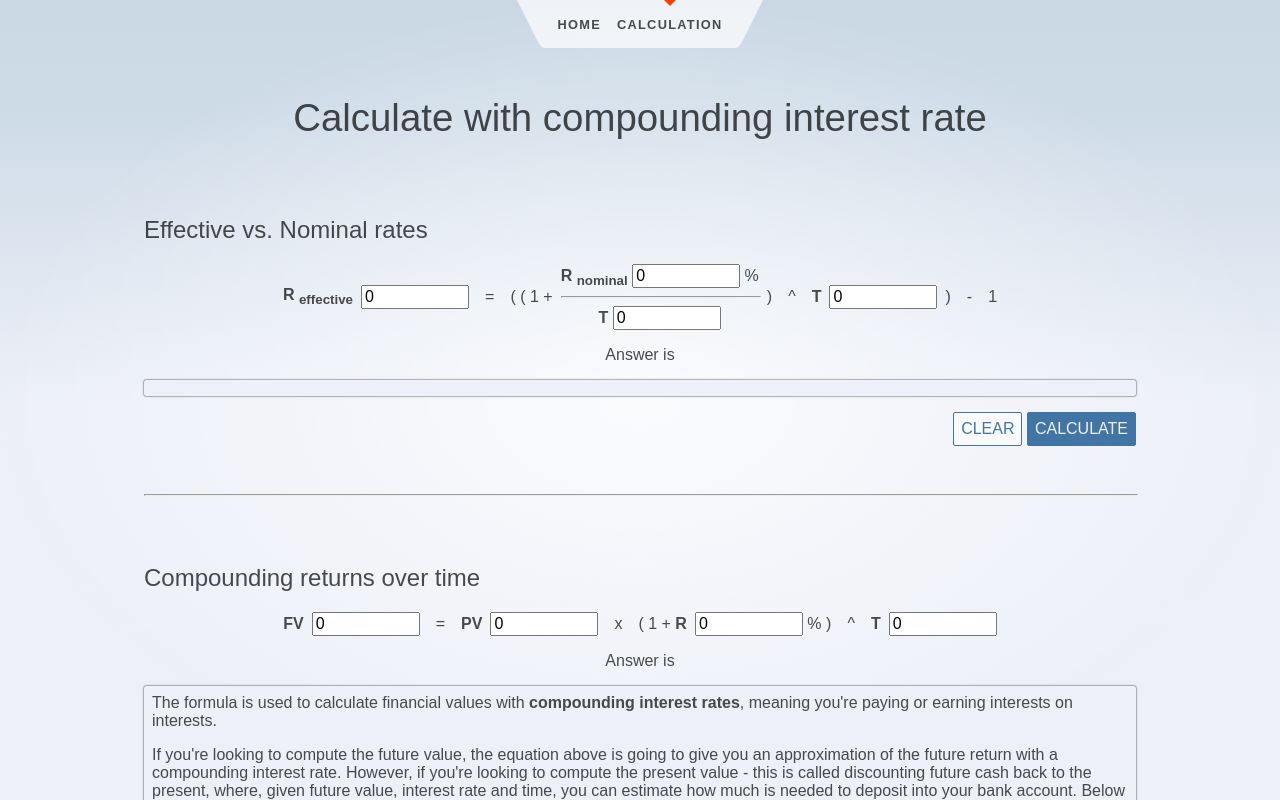
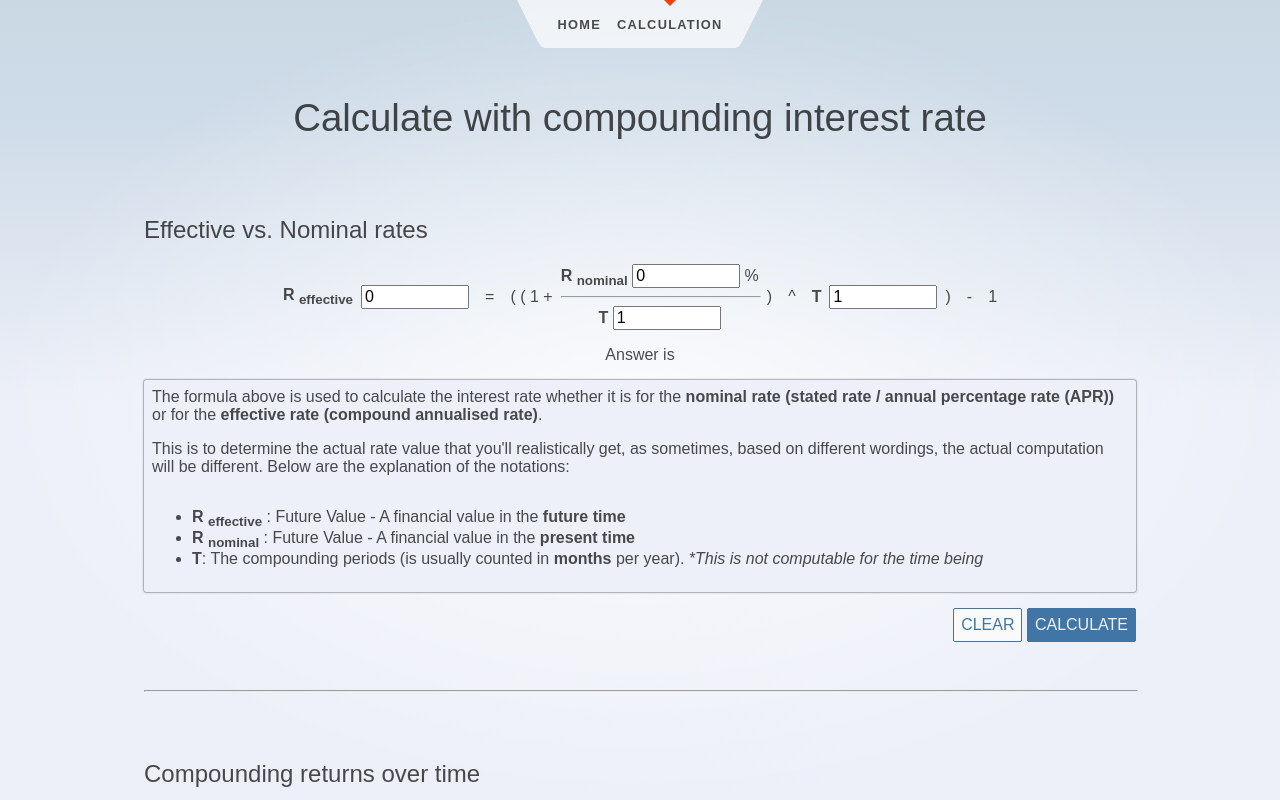
Before and after one commit to vudoan1708-cyber/My_Accountant_Buddy, a SvelteKit app: page /calculation in a window 1280 px wide. Shown: the top 800 px of the page. Built offline with nearby package versions, Linux system fonts and the light colour scheme.

Commit message:
INTEREST RATE: EFFECTIVE VS. NOMINAL RATE

```diff
--- a/src/routes/calculation/CompoundingInterestRate.svelte
+++ b/src/routes/calculation/CompoundingInterestRate.svelte
@@ -71,6 +71,7 @@
         type="number"
         step="0.01"
         min="0"
+        class:finalAnswer={unknown === 'fv' && variables[unknown]}
         bind:value={variables.fv} />
     </label>
 
@@ -82,6 +83,7 @@
         type="number"
         step="0.01"
         min="0"
+        class:finalAnswer={unknown === 'pv' && variables[unknown]}
         bind:value={variables.pv} />
     </label>
 
@@ -97,6 +99,7 @@
           type="number"
           step="0.01"
           min="0"
+          class:finalAnswer={unknown === 'r' && variables[unknown]}
           bind:value={variables.r} />
       </label>
         %
@@ -111,6 +114,7 @@
         type="number"
         step="0.01"
         min="0"
+        class:finalAnswer={unknown === 't' && variables[unknown]}
         bind:value={variables.t} />
     </label>
   </form>
@@ -131,13 +135,13 @@
 
     However, if you're looking to compute the present value -
     this is called discounting future cash back to the present, where, given future value, interest rate and time,
-    you can estimate how much is needed to deposit into your bank account.
+    you can estimate how much money is needed to deposit into your bank account now.
     Below are the explanation of the notations:
     <ul>
       <li><span class="variable">FV</span>: Future Value - A financial value in the <b>future time</b></li>
       <li><span class="variable">PV</span>: Future Value - A financial value in the <b>present time</b></li>
-      <li><span class="variable">R</span>: The <b>compounding interest rate</b></li>
-      <li><span class="variable">T</span>: The time value of the money (is usually counted in <b>years)</b></li>
+      <li><span class="variable">R</span>: The <b>compounding interest rate</b> (either effective or nominal rate)</li>
+      <li><span class="variable">T</span>: The time value of the money (is usually counted in <b>years</b>)</li>
     </ul>
   </div>
 
@@ -186,6 +190,12 @@
     background-color: var(--color-error-background);
   }
 
+  input.finalAnswer {
+    border-color: var(--color-theme-2-light);
+    color: var(--color-on-theme-2);
+    background-color: var(--color-theme-2);
+  }
+
   .helper {
     display: grid;
     align-items: center;
--- a/src/routes/calculation/InterestRate.svelte
+++ b/src/routes/calculation/InterestRate.svelte
@@ -10,7 +10,7 @@
   const variables = {
     effectiveRate: 0,
     nominalRate: 0,
-    time: 0,
+    time: 1,
     unknown: 0,
   };
   /** @type {'effectiveRate' | 'nominalRate' | 'time' | 'unknown'} */
@@ -21,7 +21,8 @@
 
     if (!variables.effectiveRate) return 'effectiveRate';
     if (!variables.nominalRate) return 'nominalRate';
-    if (!variables.time) return 'time';
+    // We don't calculate time for this as not very needed
+    // if (!variables.time) return 'time';
     return 'unknown';
   }
 
@@ -31,13 +32,14 @@
       const decimal = ((1 + (variables.nominalRate / 100 / variables.time)) ** variables.time) - 1;
       return superParseFloat(decimal * 100, 2);
     },
-    /** @description the division of FV and the addition of 1 and rate percent to the t-th power */
+    /** @description the multiplication of time periods and the t-th root of effective rate plus 1, subtracted by 1 */
     nominalRate() {
-      return 0;
+      const tRootPart = (superParseFloat(variables.effectiveRate / 100) + 1) ** (1 / variables.time)
+      return superParseFloat(variables.time * (tRootPart - 1)) * 100;
     },
     /** @description t-th root of FV over PV minus 1 */
     time() {
-      return 0;
+      return 1;
     },
     unknown() {
       return 0;
@@ -47,24 +49,27 @@
   const clear = () => {
     variables.effectiveRate = 0;
     variables.nominalRate = 0;
-    variables.time = 0;
+    variables.time = 1;
   };
 
   let isMounted = false;
   onMount(() => {
     isMounted = true;
   });
+
+  $: calculateBtnDisabled = !isMounted || Boolean(document.querySelector('input:invalid'));
 </script>
 
 <!-- <template> -->
 <section>
   <form on:submit|preventDefault>
     <label>
-      <span class="variable">R <sub class="variable s-PmlP8qtSOywl">effective</sub></span>
+      <span class="variable">R <sub class="variable">effective</sub></span>
       <input
         type="number"
         step="0.01"
         min="0"
+        class:finalAnswer={unknown === 'effectiveRate' && variables[unknown]}
         bind:value={variables.effectiveRate} />
     </label>
 
@@ -76,11 +81,12 @@
         +
       <span class="r_over_preiod_division">
         <span>
-            <span class="variable">R <sub class="variable s-PmlP8qtSOywl">nominal</sub></span>
+            <span class="variable">R <sub class="variable">nominal</sub></span>
             <input
               type="number"
               step="0.01"
               min="0"
+              class:finalAnswer={unknown === 'nominalRate' && variables[unknown]}
               bind:value={variables.nominalRate} />
             %
           </span>
@@ -92,7 +98,8 @@
             <input
               type="number"
               step="0.01"
-              min="0"
+              min="1"
+              class:finalAnswer={unknown === 'time' && variables[unknown]}
               bind:value={variables.time} />
           </span>
       </span>
@@ -106,7 +113,8 @@
       <input
         type="number"
         step="0.01"
-        min="0"
+        min="1"
+        class:finalAnswer={unknown === 'time' && variables[unknown]}
         bind:value={variables.time} />)
     </label>
 
@@ -121,7 +129,31 @@
 
   <!-- Helper -->
   <div class="helper">
+    <span>
+      The formula above is used to calculate the interest rate whether it is
+      for the <b>nominal rate (stated rate / annual percentage rate (APR))</b>
+      or for the <b>effective rate (compound annualised rate)</b>.
+    </span>
+    This is to determine the actual rate value that you'll realistically get,
+    as sometimes, based on different wordings, the actual computation will be different.
+    Below are the explanation of the notations:
 
+    <ul>
+      <li>
+        <span class="variable">
+          R <sub class="variable">effective</sub>
+        </span>: Future Value - A financial value in the <b>future time</b>
+      </li>
+      <li>
+        <span class="variable">
+          R <sub class="variable">nominal</sub>
+        </span>: Future Value - A financial value in the <b>present time</b>
+      </li>
+      <li>
+        <span class="variable">T</span>: The compounding periods (is usually counted in <b>months</b> per year).
+        <i>*This is not computable for the time being</i>
+      </li>
+    </ul>
   </div>
 
   <span style="align-self: flex-end;">
@@ -169,6 +201,12 @@
     background-color: var(--color-error-background);
   }
 
+  input.finalAnswer {
+    border-color: var(--color-theme-2-light);
+    color: var(--color-on-theme-2);
+    background-color: var(--color-theme-2);
+  }
+
   hr {
     width: 100%;
   }
--- a/src/routes/styles.css
+++ b/src/routes/styles.css
@@ -19,6 +19,8 @@
 	--color-neutral-700: #616161;
 	--color-neutral-800: #424242;
 	--color-neutral-900: #212121;
+	--color-success-background: #e6f2e6;
+	--color-success-foreground: #007d1e;
 	--color-warn-background: #fcf8e3;
 	--color-warn-foreground: #f0960f;
 	--color-error-background: #fff2f2;
```
